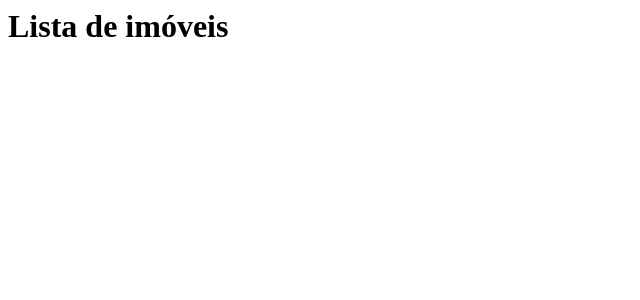
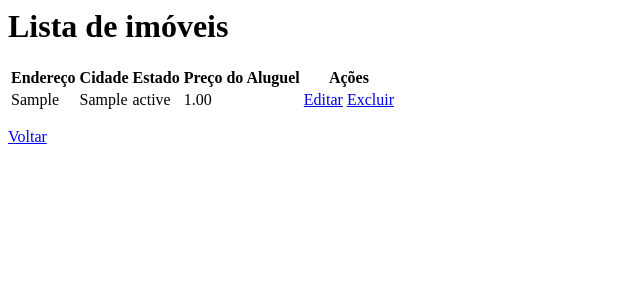
Before and after one commit to lpjunior/maf_backend_python_2024_2, a Django app: page /imoveis/ in a window 1280 px wide. Shown: the top 300 px of the page, without its empty margins (0-640 px from the left). Run offline with Django 5.2, Linux system fonts and the light colour scheme; tables that the repository leaves empty hold one stand-in row (values such as "Sample post").

Commit message:
aula 12: projeto com editar/excluir imoveis

```diff
--- a/imoveis/templates/imoveis/list_imoveis.html
+++ b/imoveis/templates/imoveis/list_imoveis.html
@@ -1,5 +1,35 @@
 <h1>Lista de imóveis</h1>
+<table>
+    <thead>
+        <tr>
+            <th>Endereço</th>
+            <th>Cidade</th>
+            <th>Estado</th>
+            <th>Preço do Aluguel</th>
+            <th>Ações</th>
+        </tr>
+    </thead>
+    <tbody>
+        {% for imovel in imoveis %}
+        <tr>
+            <td>{{ imovel.endereco }}</td>
+            <td>{{ imovel.cidade }}</td>
+            <td>{{ imovel.estado }}</td>
+            <td>{{ imovel.preco_aluguel }}</td>
+            <td>
+                <!-- Botão de Editar -->
+                <a href="{% url 'editar_imovel' imovel.id %}">Editar</a>
+                <!-- Botão de Excluir -->
+                <a href="{% url 'excluir_imovel' imovel.id %}">Excluir</a>
+            </td>
+        </tr>
+        {% empty %}
+        <tr>
+            <td colspan="5">Nenhum imóvel cadastrado.</td>
+        </tr>
+        {% endfor %}
+    </tbody>
+</table>
 <ul>
-
-
 </ul>
+<a href="{% url 'index' %}">Voltar</a>
--- a/imoveis/templates/imoveis/list_inquilinos.html
+++ b/imoveis/templates/imoveis/list_inquilinos.html
@@ -1,5 +1,7 @@
 <h1>Lista de Inquilinos</h1>
 <ul>
-
-
+    {% for inquilino in inquilinos %}
+    <li>{{ inquilino.nome }} - {{ inquilino.imovel.endereco }}</li>
+    {% endfor %}
 </ul>
+<a href="{% url 'index' %}">Voltar</a>
--- a/imoveis/urls.py
+++ b/imoveis/urls.py
@@ -4,5 +4,7 @@ from . import views
 urlpatterns = [
     path('', views.index, name='index'),
     path('imoveis/', views.list_imoveis, name='list_imoveis'),
+    path('imoveis/editar/<int:imovel_id>', views.editar_imovel, name='editar_imovel'),
+    path('imoveis/excluir/<int:imovel_id>', views.excluir_imovel, name='excluir_imovel'),
     path('inquilinos/', views.list_inquilinos, name='list_inquilinos'),
 ]
--- a/imoveis/views.py
+++ b/imoveis/views.py
@@ -1,4 +1,5 @@
-from django.shortcuts import render
+from django.shortcuts import render, get_object_or_404, redirect
+from imoveis.forms import ImovelForm
 from imoveis.models import Imovel, Inquilino
 
 # Página inicial
@@ -14,3 +15,22 @@ def list_imoveis(request):
 def list_inquilinos(request):
     inquilinos = Inquilino.objects.all()
     return render(request, 'imoveis/list_inquilinos.html', {'inquilinos': inquilinos})
+
+# Editar Imóvel
+def editar_imovel(request, imovel_id):
+    imovel = get_object_or_404(Imovel, id=imovel_id)
+    if request.method == 'POST':
+        form = ImovelForm(request.POST, instance=imovel)
+        form.save()
+        return redirect('list_imoveis')
+    else:
+        form = ImovelForm(instance=imovel)
+    return render(request, 'imoveis/editar_imovel.html', {'form': form})
+
+# Excluir Imóvel
+def excluir_imovel(request, imovel_id):
+    imovel = get_object_or_404(Imovel, id=imovel_id)
+    if request.method == 'POST':
+        imovel.delete()
+        return redirect('list_imoveis')
+    return render(request, 'imoveis/excluir_imovel.html', {'imovel': imovel})
```
Also changed, not shown: imoveis/forms.py (added, +14 -0 lines), imoveis/templates/imoveis/editar_imovel.html (added, +7 -0 lines), imoveis/templates/imoveis/excluir_imovel.html (added, +7 -0 lines), 1 other file.
